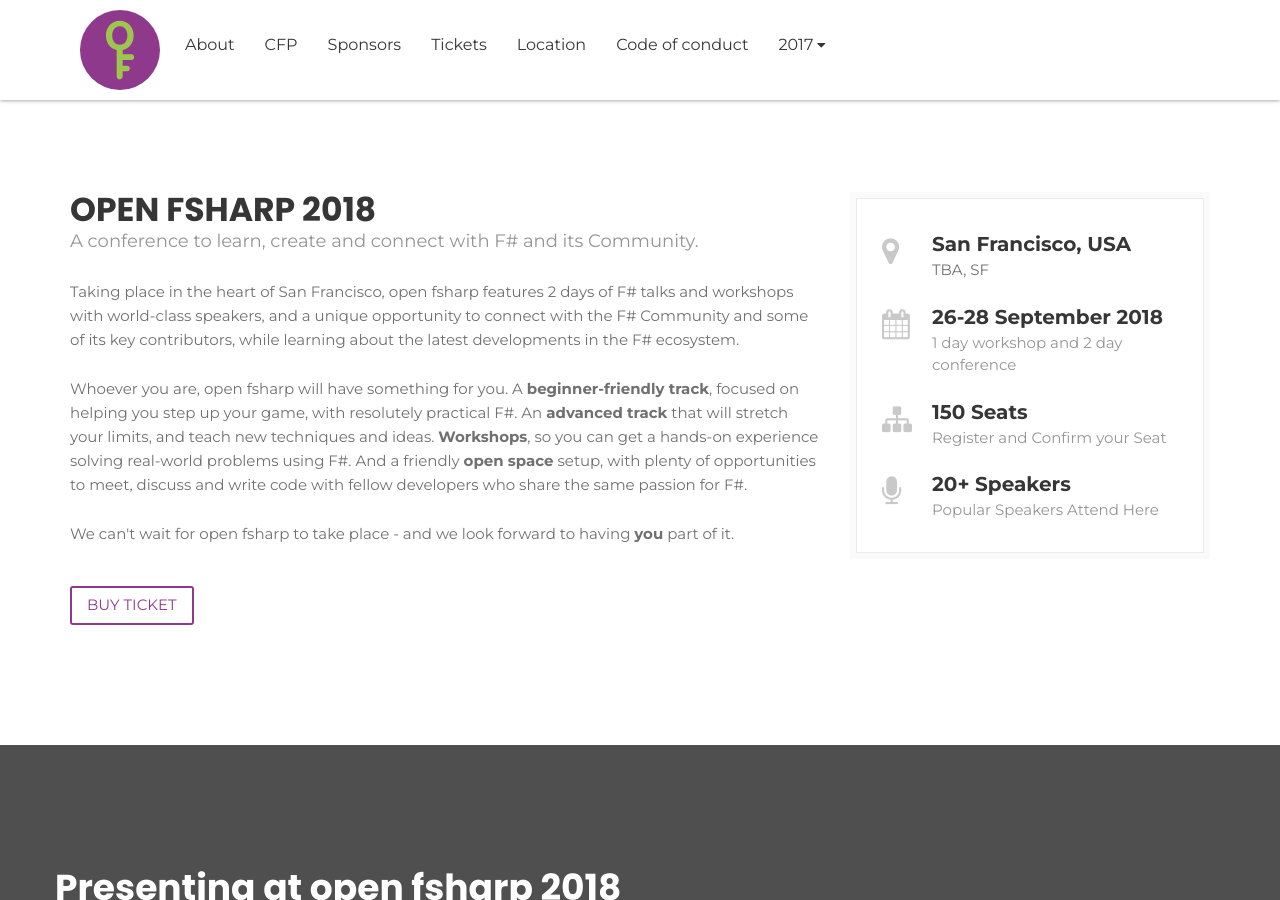
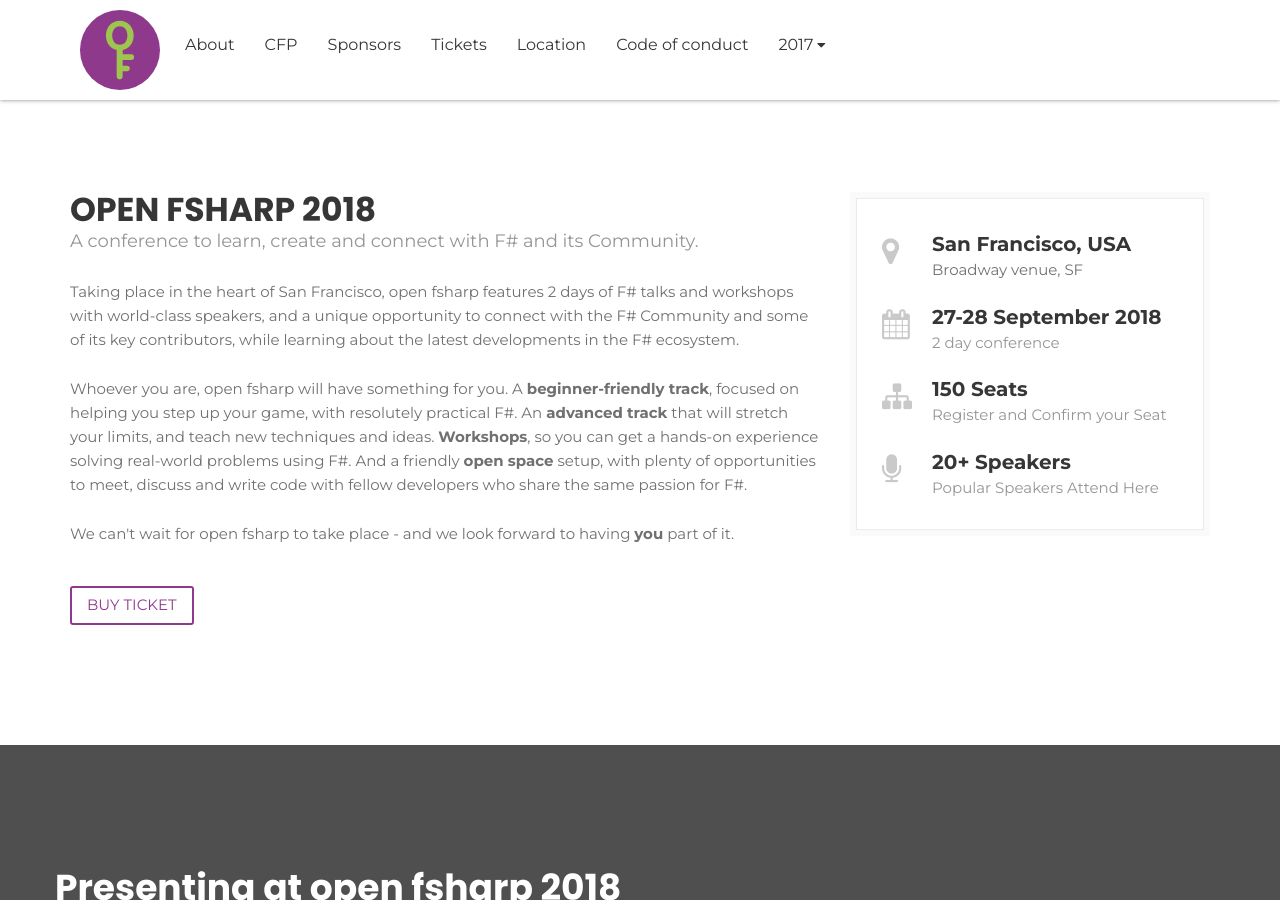
Before and after one commit to open-fsharp/open-fsharp.github.io, a Jekyll site: the page built from index.html, in a window 1280 px wide and 900 px high, scrolled down 523 px. Built offline with Jekyll 4.4.1, drawn with Linux system fonts in a browser that asks for light colours; the list of posts is cut into pages by our own code; comment, search, counter and statistics services are not loaded.

Commit message:
fix about

```diff
--- a/index.html
+++ b/index.html
@@ -85,14 +85,14 @@ title: Home
 								<span class="c-info-icon"><i class="fa fa-map-marker"></i></span>
 								<span class="c-info-content">
 									<strong>San Francisco, USA</strong>
-									<span class="i-text"><a href="#" target="_blank">TBA, SF</a></span>
+									<span class="i-text"><a href="#" target="_blank">Broadway venue, SF</a></span>
 								</span>
 							</li>
 							<li>
 								<span class="c-info-icon"><i class="fa fa-calendar"></i></span>
 								<span class="c-info-content">
-									<strong>26-28 September 2018</strong>
-									<span class="i-text">1 day workshop and 2 day conference</span>
+									<strong>27-28 September 2018</strong>
+									<span class="i-text">2 day conference</span>
 								</span>
 							</li>
 							<li>
```
